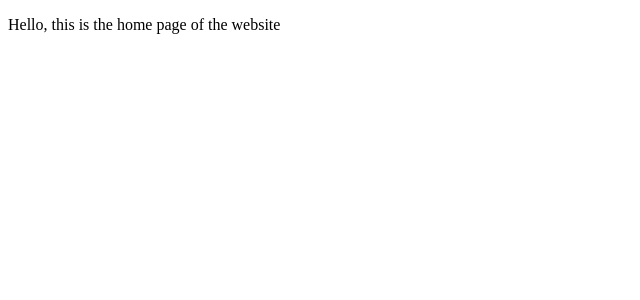
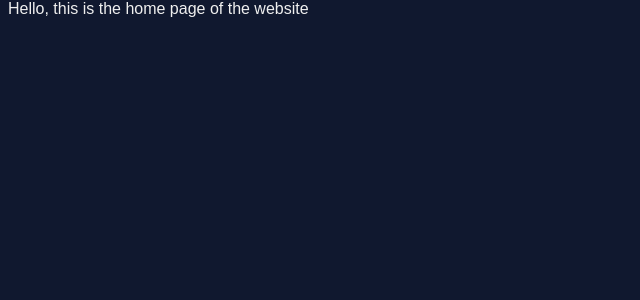
Before and after one commit to simanga-dev/space-todos, a Django app: page / in a window 1280 px wide. Shown: the top 300 px of the page, without its empty margins (0-640 px from the left). Run offline with Django 3.2, Linux system fonts and the light colour scheme; some web fonts are replaced.

Commit message:
initialise css

```diff
--- /dev/null
+++ b/source/static/css/base.css
@@ -0,0 +1,24 @@
+*,
+*::before,
+*::after {
+  margin-top: 0;
+  box-sizing: border-box;
+}
+
+@font-face {
+  font-family: OpenSans;
+  src: url(../fonts/Open_Sans/OpenSans-Regular.ttf);
+}
+
+:root {
+  --bg-color: rgba(16, 24, 47, 1);
+  --fg-color: rgba(29, 39, 68, 1);
+  --white: rgba(239, 239, 239);
+  --accent-1: rgba(38, 127, 255, 1);
+}
+
+body {
+  font-family: OpenSans, Arial, Helvetica, sans-serif;
+  background-color: var(--bg-color);
+  color: var(--white);
+}
--- a/source/templates/base.html
+++ b/source/templates/base.html
@@ -1,15 +1,21 @@
+{% load static %}
 <!DOCTYPE html>
 <html lang="en">
+  <head>
+    <meta charset="UTF-8" />
+    <meta name="viewport" content="width=device-width, initial-scale=1.0" />
+    <link rel="stylesheet" href="{% static 'css/base.css' %}" />
+    {% block css %} {% endblock %}
+    <title>Todo-List | {% block title %} {% endblock %}</title>
+  </head>
 
-<head>
-    <meta charset="UTF-8">
-    <meta name="viewport" content="width=device-width, initial-scale=1.0">
-    <title>Todo List {% block tittle %} {% endblock %}</title>
-</head>
+  <body>
+    {% block content %}
+    <!-- main content of the page -->
+    {% endblock %}
 
-<body>
-    {% block content %}
-    {% endblock %}
-</body>
-
+    <!-- link to javascrit -->
+    <script src="{% static 'js/base.js' %}" />
+    {% block js %} {% endblock %}
+  </body>
 </html>
```
